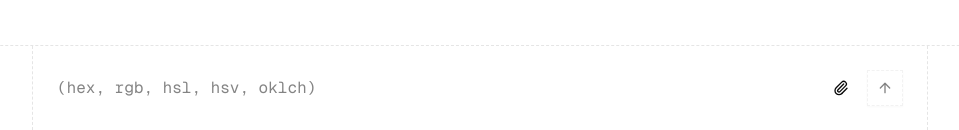
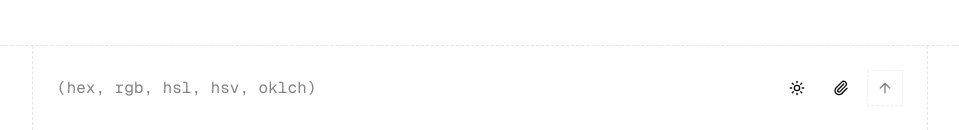
Before and after one commit to keshav-exe/color-codes, a Next.js app: page / in a window 1280 px wide. Shown: the part 670-800 px from the top of the page, without its empty margins (160-1119 px from the left). Built offline with nearby package versions, Linux system fonts and the light colour scheme.

Commit message:
adding theme switch

```diff
--- a/app/page.tsx
+++ b/app/page.tsx
@@ -29,6 +29,7 @@ import {
   DialogTitle,
 } from "@/components/ui/dialog";
 import { Label } from "@/components/ui/label";
+import { ModeToggle } from "@/components/mode-toggle";
 
 export default function Home() {
   const fileInputRef = useRef<HTMLInputElement>(null);
@@ -540,6 +541,7 @@ export default function Home() {
                 autoFocus
               />
               <div className="flex items-center gap-2">
+                <ModeToggle />
                 <div>
                   <Input
                     type="file"
--- a/components/mode-toggle.tsx
+++ b/components/mode-toggle.tsx
@@ -10,7 +10,7 @@ export function ModeToggle() {
 
   return (
     <Button
-      variant="secondary"
+      variant="ghost"
       size="icon"
       onClick={() => setTheme(theme === "dark" ? "light" : "dark")}
     >
```
